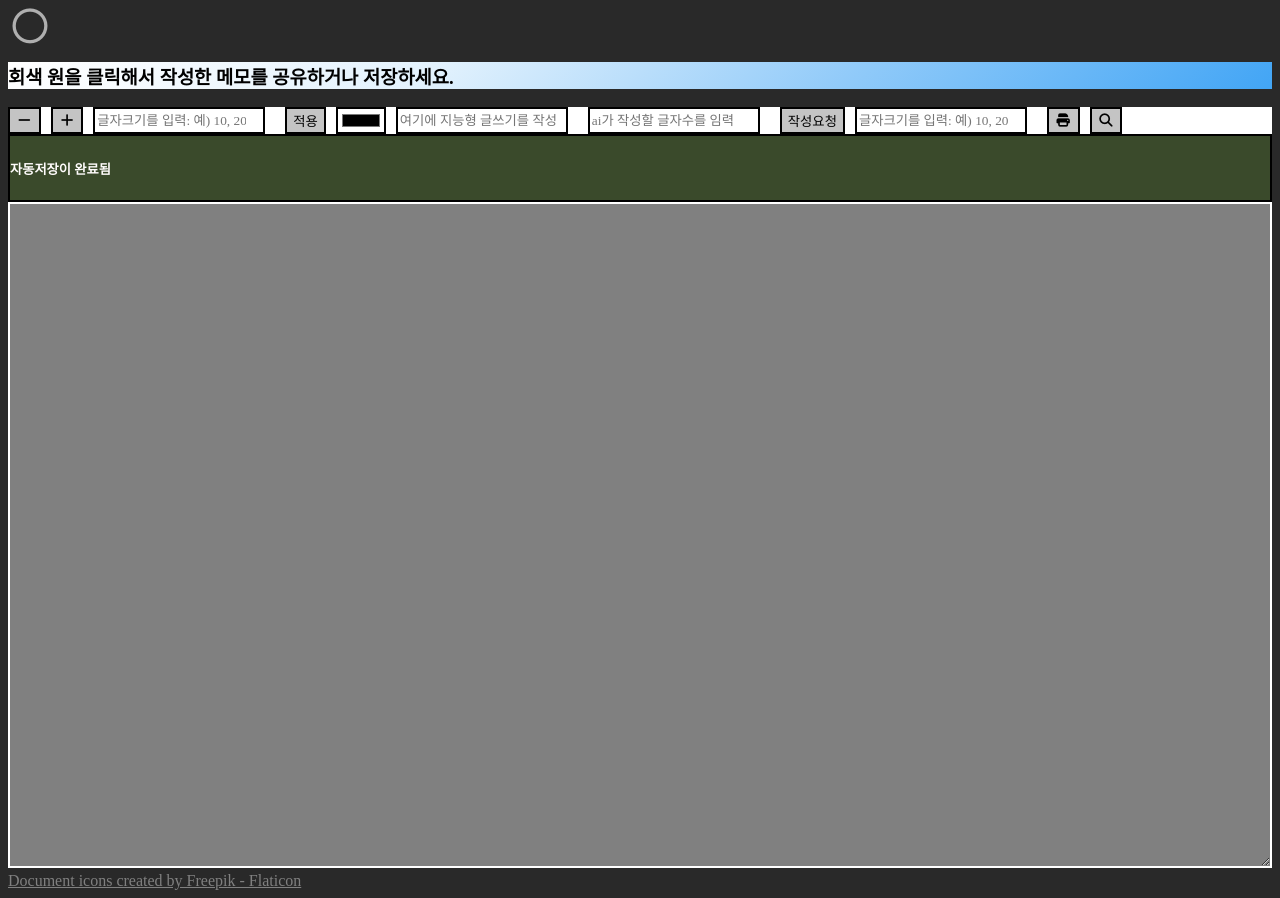
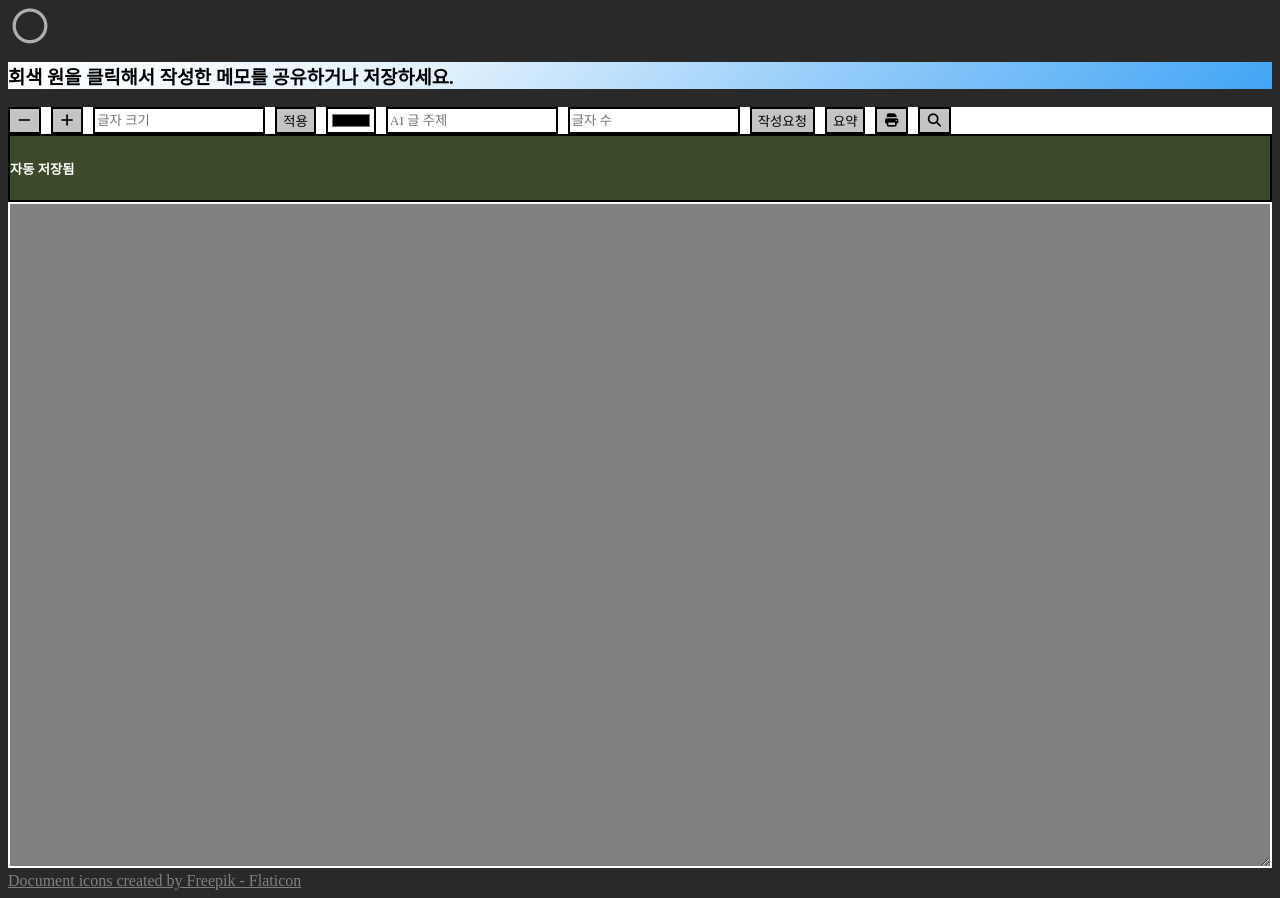
Before and after one commit to dokdoxofficial/notepadx, a React (Create React App) app: page / in a window 1280 px wide. Built offline with nearby package versions, Linux system fonts and the light colour scheme; a web font is replaced by a local one.

Commit message:
notepadx new summary feature by ai

```diff
--- a/src/App.js
+++ b/src/App.js
@@ -1,157 +1,168 @@
 import { useState, useEffect } from 'react';
 import './App.css';
 import { Link } from "react-router-dom";
-//import ai libraries
 import { GoogleGenerativeAI } from "@google/generative-ai";
 
 function App() {
   const [open, setOpen] = useState(false);
   const [color, setColor] = useState("white");
-  const [value, setValue] = useState("메모의 중요성");
   const [loading, setLoading] = useState("");
-  const [va, setVa] = useState(undefined);
+  const [va, setVa] = useState("");
 
-  // 글자 크기 변경
+  // 글자 크기 직접 입력 적용
   function handleClick() {
-    const a = document.getElementById("fontsize")
-    if (a) {
-      const size = a.value;
-      document.getElementById("notepadarea").style.fontSize = size + "pt";
+    const a = document.getElementById("fontsize");
+    const area = document.getElementById("notepadarea");
+    if (a && area) {
+      area.style.fontSize = a.value + "pt";
     }
   }
-  //test
 
+  // AI 글 작성
+  function ai() {
+    const topic = document.getElementById("ai");
+    const number = document.getElementById("ainumber");
 
+    if (!topic || !number) return;
 
-
-
-
-  // AI 작성 요청
-  function ai() {
-    const a = document.getElementById("ai");
-    const number = document.getElementById("ainumber")
-    if (a) {
-      const textnumber = number
-      const aivalue = a.value;
-      setValue(value);
     setLoading("잠시만 기다려주십시오.");
     const genAI = new GoogleGenerativeAI(process.env.REACT_APP_API_KEY);
     const model = genAI.getGenerativeModel({ model: "gemini-2.5-flash-lite" });
-      const prompt = aivalue+"에 대한 글을"+textnumber+"자 정도로 작성해주십시오";
+
+    const prompt =
+      topic.value +
+      "에 대한 글을 " +
+      number.value +
+      "자 정도로 작성해주십시오";
 
     model.generateContent(prompt).then((response) => {
-        const originaldata = localStorage.getItem("notepadvalue") || "";
       const content = response?.response?.text() || "";
-        document.getElementById("notepadarea").value = content + originaldata;
+      const notepad = document.getElementById("notepadarea");
+      if (notepad) {
+        notepad.value = content + "\n\n" + notepad.value;
+      }
       setLoading("작성이 완료됨");
-        document.getElementById("loading").style.display = "block";
     });
   }
+
+  //summarize
+  function aiSummary() {
+    const notepad = document.getElementById("notepadarea");
+    if (!notepad || !notepad.value.trim()) {
+      setLoading("요약할 내용이 없음");
+      return;
     }
 
+    setLoading("요약 중....");
+    const genAI = new GoogleGenerativeAI(process.env.REACT_APP_API_KEY);
+    const model = genAI.getGenerativeModel({ model: "gemini-2.5-flash-lite" });
 
+    const prompt = `
+다음 글을 핵심만 간단하게 요약해줘:
+
+${notepad.value}
+`;
+
+    model.generateContent(prompt).then((response) => {
+      const summary = response?.response?.text() || "";
+      notepad.value =
+        "다음 내용이 ai로 요약되었습니다.확인해보세요:\n\n" +
+        summary +
+        "\n\n----------------------\n\n" +
+        notepad.value;
+
+      setLoading("요약이 완료됨(google gemini 로 완료됨)");
+    });
+  }
+
+  // 자동 저장 (1초)
   useEffect(() => {
     const interval = setInterval(() => {
       const notepad = document.getElementById("notepadarea");
       if (notepad) {
         localStorage.setItem("notepadvalue", notepad.value);
-        setVa("자동저장이 완료됨");
+        setVa("자동 저장됨");
       }
-    }, 1);
+    }, 1000);
 
-    return () => clearInterval(interval); // cleanup
+    return () => clearInterval(interval);
   }, []);
 
-
+  // 저장된 메모 불러오기
   useEffect(() => {
-    const notepadvalue = localStorage.getItem("notepadvalue");
-    if (notepadvalue !== null) {
+    const saved = localStorage.getItem("notepadvalue");
     const notepad = document.getElementById("notepadarea");
-      if (notepad) {
-        notepad.value = notepadvalue;
-        setVa("저장된 내용을 불러왔습니다.");
-      }
+    if (saved && notepad) {
+      notepad.value = saved;
+      setVa("저장된 메모를 불러왔습니다.");
     }
   }, []);
 
   return (
     <div className="App">
       <Link to="/save">
-         <i id='c1'className="fa-regular fa-circle"></i>
+        <i id="c1" className="fa-regular fa-circle"></i>
       </Link>
-      <div className='loginnowsuggestion'><h3>회색 원을 클릭해서 작성한 메모를 공유하거나 저장하세요.</h3></div>
+
+      <div className="loginnowsuggestion">
+        <h3>회색 원을 클릭해서 작성한 메모를 공유하거나 저장하세요.</h3>
+      </div>
 
       <div className="bar">
         <button onClick={() => (document.getElementById("notepadarea").style.fontSize = "20pt")}>
-          <i class="fa-solid fa-minus"></i>
-        </button>
-        <button onClick={() => (document.getElementById("notepadarea").style.fontSize = "40pt")}>
-          <i class="fa-solid fa-plus"></i>
+          <i className="fa-solid fa-minus"></i>
         </button>
 
-        <input
-          type="number"
-          id="fontsize"
-          placeholder="글자크기를 입력: 예) 10, 20"
-          style={{ marginRight: "10px" }}
-        />
+        <button onClick={() => (document.getElementById("notepadarea").style.fontSize = "40pt")}>
+          <i className="fa-solid fa-plus"></i>
+        </button>
+
+        <input type="number" id="fontsize" placeholder="글자 크기" />
         <button onClick={handleClick}>적용</button>
 
         <input type="color" onChange={(e) => setColor(e.target.value)} />
-        <input
-          type="text"
-          id="ai"
-          placeholder="여기에 지능형 글쓰기를 작성"
-          style={{ marginRight: "10px" }}
-        />
-        <input
-          type="number"
-          id="ainumber"
-          placeholder="ai가 작성할 글자수를 임력"
-          style={{ marginRight: "10px" }}
-        />
+
+        <input type="text" id="ai" placeholder="AI 글 주제" />
+        <input type="number" id="ainumber" placeholder="글자 수" />
+
         <button onClick={ai}>작성요청</button>
+        <button onClick={aiSummary}>요약</button>
 
-          <input
-          type="text"
-          id="fontsize"
-          placeholder="글자크기를 입력: 예) 10, 20"
-          style={{ marginRight: "10px" }}
-        />
         <button id="print" onClick={() => window.print()}>
           <i className="fa-solid fa-print"></i>
         </button>
+
         <button onClick={() => setOpen(true)}>
-        <i class="fa-solid fa-magnifying-glass"></i>
+          <i className="fa-solid fa-magnifying-glass"></i>
         </button>
       </div>
-
 
       <div className="loading" id="loading">
         <h5>{loading}</h5>
         <h5>{va}</h5>
       </div>
 
-      <textarea id="notepadarea" style={{ color: color }}></textarea>
+      <textarea
+        id="notepadarea"
+        style={{ color: color }}
+      ></textarea>
+
       <div className={`sideBox ${open ? "active" : ""}`}>
-        <a onClick={() => setOpen(false)}><i id="cancel" class="fa-solid fa-xmark"></i></a>
+        <button onClick={() => setOpen(false)}>
+          <i id="cancel" className="fa-solid fa-xmark"></i>
+        </button>
+
         <h3>빠른 검색</h3>
-        <form action="https://www.bing.com/search?" method="get" target="_blank">
-          <input
-            type="text"
-            name="q"
-            placeholder="검색어를 임력..."
-          />
+        <form action="https://www.bing.com/search" method="get" target="_blank">
+          <input type="text" name="q" placeholder="검색어 입력..." />
           <button type="submit">검색</button>
         </form>
-        <div className='loginnowsuggestion'><h3>추천됨:새로운 빠른 검색기능을 이용하여 ntx 에서 더 빠르게 검색해보세요.</h3></div>
+      </div>
 
-      </div>
       <footer>
-        <a href="https://www.flaticon.com/free-icons/document" title="document icons">
+        <a href="https://www.flaticon.com/free-icons/document">
           Document icons created by Freepik - Flaticon
         </a>
-
       </footer>
     </div>
   );
```
Lines whose indentation alone changed are shown as unchanged.
